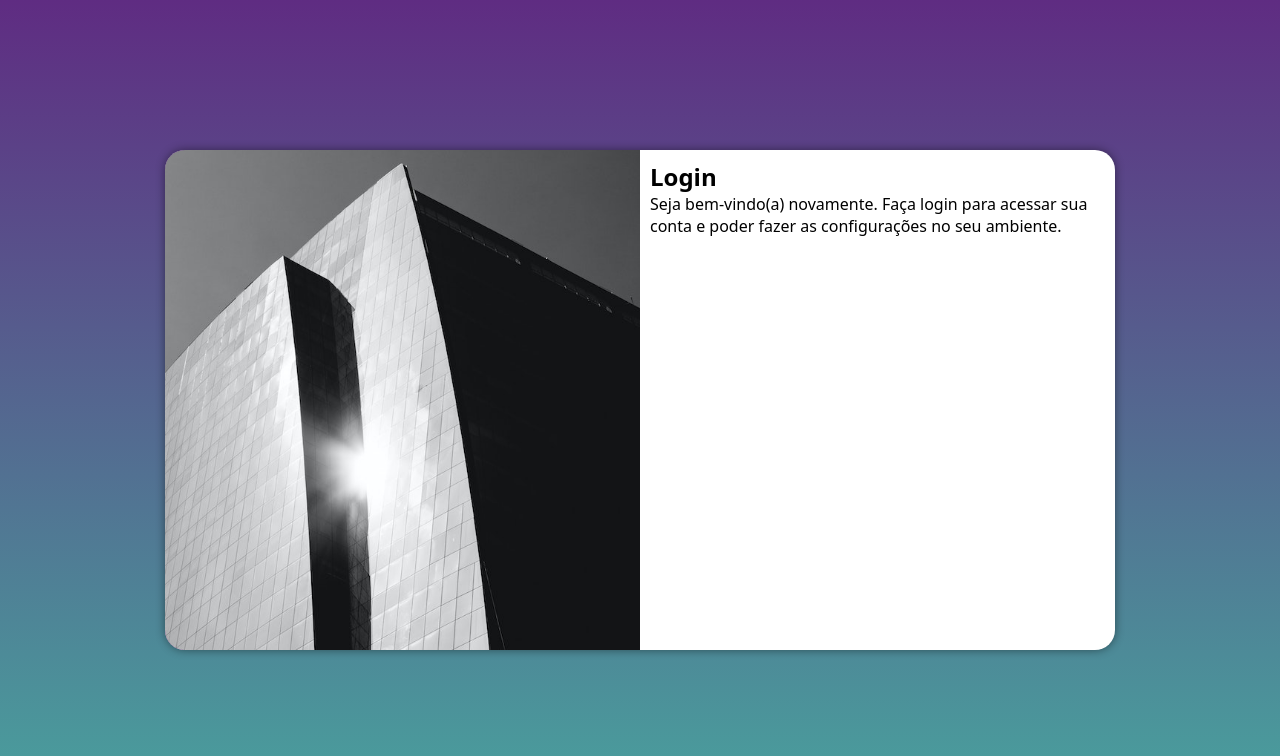
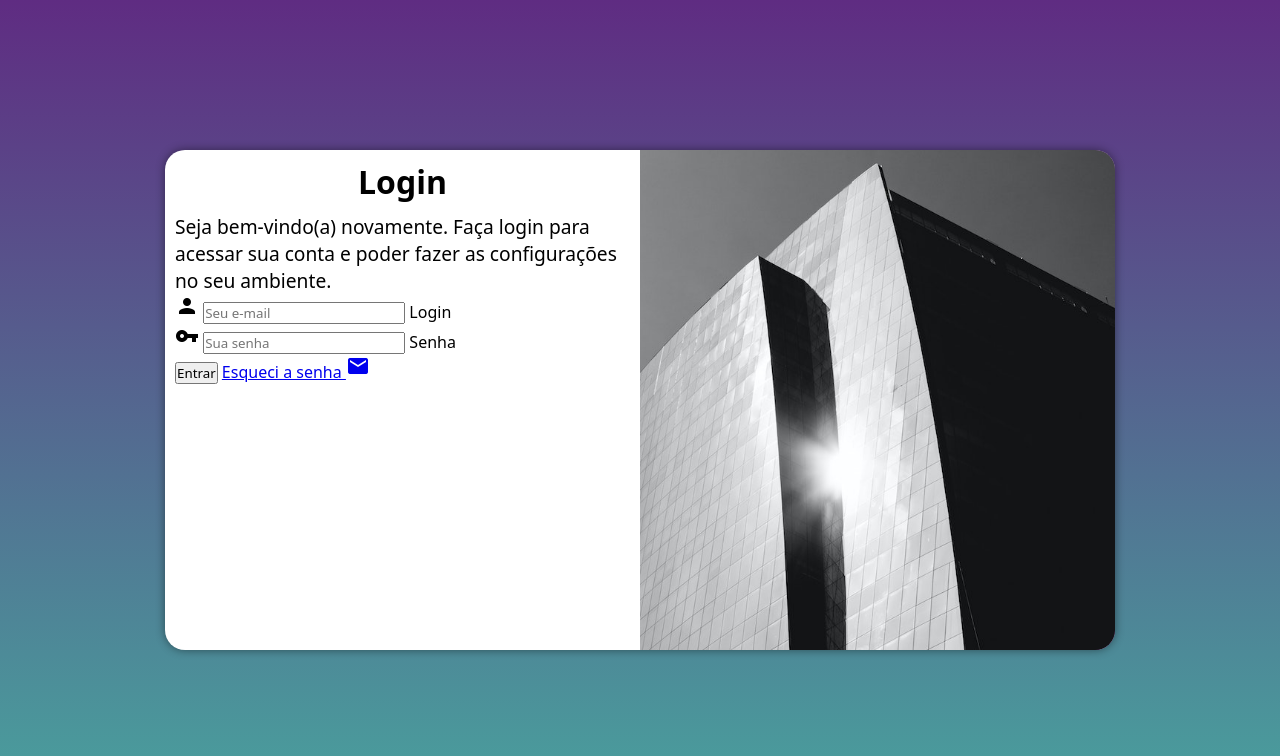
Before and after one commit to Viti-Martins/desafio-tela-login-curso-em-video, a plain HTML site: page index.html in a window 1280 px wide. Drawn offline with Linux system fonts and the light colour scheme.

Commit message:
adicionado o formulário

```diff
--- a/estilos/media-query.css
+++ b/estilos/media-query.css
@@ -42,13 +42,21 @@ Grandes telas: acima de 1200px
     }
 
     section#login > div#imagem {
-        float: left;
+        float: right;
         width: 50%;
         height: 100%;
     }
 
     section#login > div#formulario {
-        float: right;
+        float: left;
         width: 50%;
     }
+
+    div#formulario > h1 {
+        font-size: 2em;
+    }
+
+    div#formulario > p {
+        font-size: 1.2em;
+    }
 }
--- a/estilos/style.css
+++ b/estilos/style.css
@@ -57,3 +57,12 @@ section#login > div#formulario {
     display: block;
     padding: 10px;
 }
+
+div#formulario > h1 {
+    text-align: center;
+    margin-bottom: 10px;
+}
+
+div#formulario > p {
+    font-size: 0.8em;
+}
--- a/index.html
+++ b/index.html
@@ -5,6 +5,7 @@
     <meta http-equiv="X-UA-Compatible" content="IE=edge">
     <meta name="viewport" content="width=device-width, initial-scale=1.0">
     <title>Login</title>
+    <link href="https://fonts.googleapis.com/icon?family=Material+Icons" rel="stylesheet">
     <link rel="stylesheet" href="estilos/style.css">
     <link rel="stylesheet" href="estilos/media-query.css">
 </head>
@@ -21,8 +22,23 @@
 
                 <p>Seja bem-vindo(a) novamente. Faça login para acessar sua conta e poder fazer as configurações no seu ambiente.</p>
 
-                <form action="login.php" method="post">
+                <form action="login.php" method="post" autocomplete="on">
+                    <div class="campo">
+                        <span class="material-icons">person</span>
+                        <input type="email" name="login" id="ilogin" placeholder="Seu e-mail" autocomplete="email" required maxlength="30">
+                        <label for="ilogin">Login</label>
+                    </div>
 
+                    <div class="campo">
+                        <span class="material-icons">vpn_key</span>
+                        <input type="password" name="senha" id="isenha" placeholder="Sua senha" autocomplete="current-password" required minlength="8" maxlength="20">
+                        <label for="isenha">Senha</label>
+                    </div>
+                    <input type="submit" value="Entrar">
+                    <!-- <button>Esqueci a senha</button>  seria o ideal, mas teriamos de usar JS-->
+                    <a href="esqueci.html">
+                        Esqueci a senha <span class="material-icons">mail</span>
+                    </a>
                 </form>
             </div>
         </section>
```
